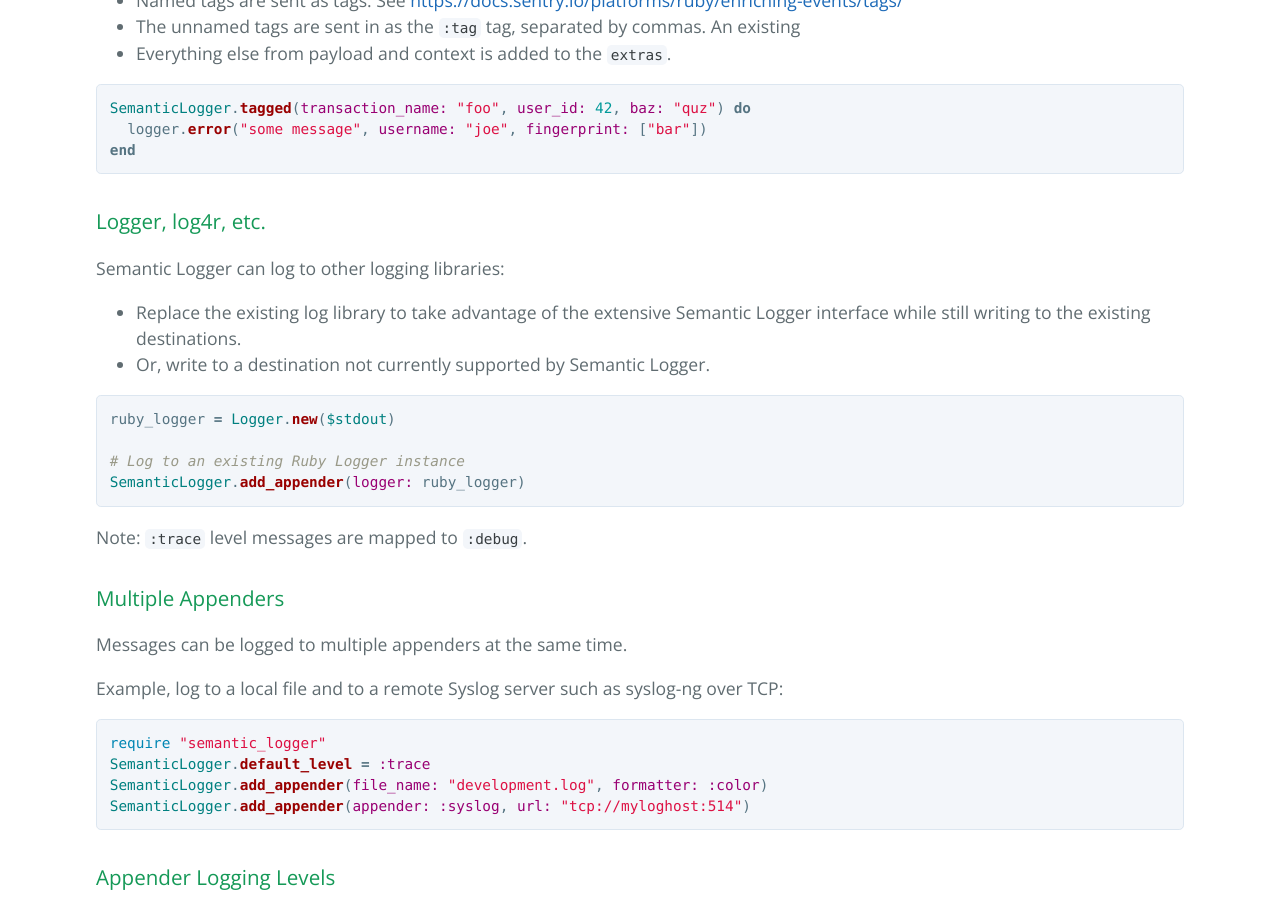
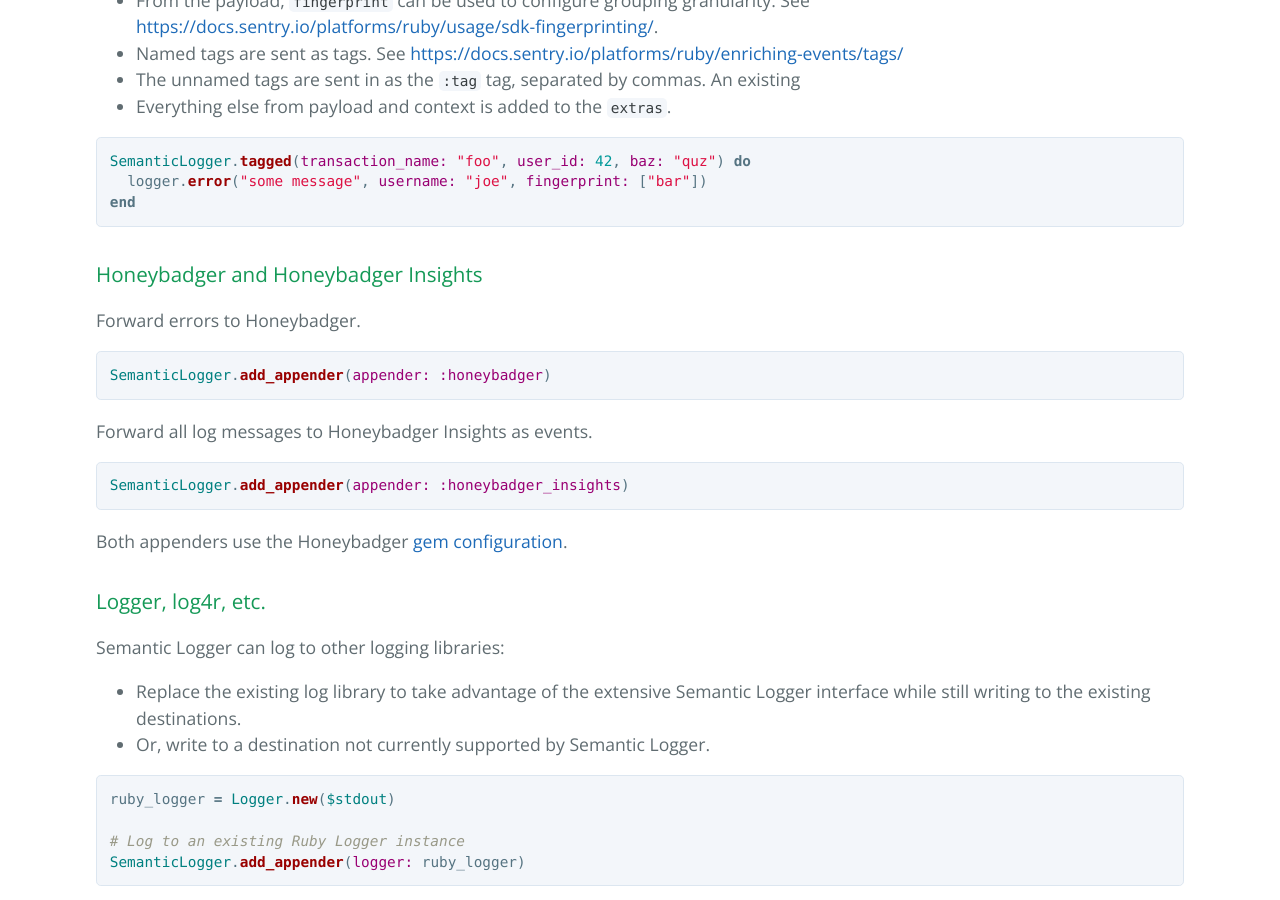
Before and after one commit to reidmorrison/semantic_logger, a Jekyll site: the page built from docs/appenders.md, in a window 1280 px wide and 900 px high, scrolled down 15118 px. Built offline with Jekyll 4.4.1, drawn with Linux system fonts in a browser that asks for light colours; our own code applies the rules of GitHub Pages for plain Markdown files; some of the changed text lies outside the part shown.

Commit message:
Add Honeybadger and Honeybadger Insights to Appenders doc.

```diff
--- a/docs/appenders.md
+++ b/docs/appenders.md
@@ -29,6 +29,8 @@ Log messages can be written to one or more of the following destinations at the
 * MongoDB
 * Rollbar
 * Sentry
+* Honeybadger
+* Honeybadger Insights
 * Logger, log4r, etc.
 
 To ensure no log messages are lost it is recommend to use TCP over UDP for logging purposes.
@@ -739,6 +741,22 @@ SemanticLogger.tagged(transaction_name: "foo", user_id: 42, baz: "quz") do
 end
 ~~~
 
+### Honeybadger and Honeybadger Insights
+
+Forward errors to Honeybadger.
+
+~~~ruby
+SemanticLogger.add_appender(appender: :honeybadger)
+~~~
+
+Forward all log messages to Honeybadger Insights as events.
+
+~~~ruby
+SemanticLogger.add_appender(appender: :honeybadger_insights)
+~~~
+
+Both appenders use the Honeybadger [gem configuration](https://docs.honeybadger.io/lib/ruby/gem-reference/configuration/).
+
 ### Logger, log4r, etc.
 
 Semantic Logger can log to other logging libraries:
```
